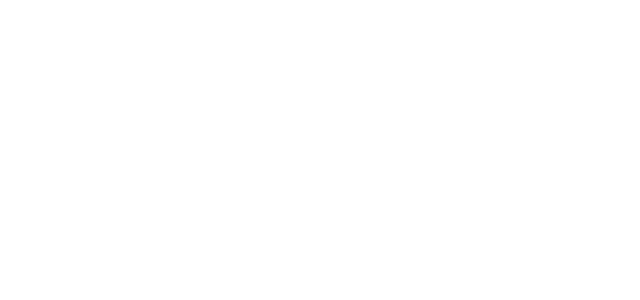
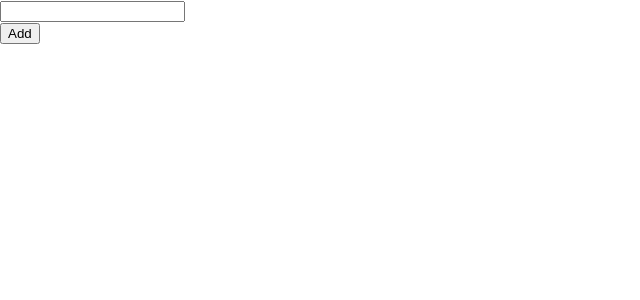
Before and after one commit to GuldanaBaktybekova/06-06, a React (Create React App) app: page / in a window 1280 px wide. Shown: the top 300 px of the page, without its empty margins (0-640 px from the left). Built offline with nearby package versions, Linux system fonts and the light colour scheme.

Commit message:
Added Input comp

```diff
--- a/src/App.js
+++ b/src/App.js
@@ -1,7 +1,9 @@
+import Input from "./components/Input";
 
 function App() {
   return (
     <div className="App">
+      <Input/>
 
     </div>
   );
--- /dev/null
+++ b/src/components/Input.js
@@ -0,0 +1,46 @@
+import { useState } from "react";
+
+function Input() {
+  const [items, setItems] = useState([]);
+  const [item, setItem] = useState("");
+
+  function Add(event) {
+    event.preventDefault();
+    setItems([
+      ...items,
+      {
+        name: item,
+      },
+    ]);
+    setItem("");
+  }
+  function Delete() {
+    setItems(!item.name);
+  }
+
+  return (
+    <>
+      <form onSubmit={Add}>
+        <input
+          name="item"
+          type="text"
+          value={item}
+          onChange={(item) => setItem(item.target.value)}
+        />
+      </form>
+      <button onClick={Add}>Add</button>
+      <ul>
+        {items.map((item) => (
+          <li>
+            {item.name}
+            <button onClick={Delete}>-</button>
+          </li>
+        ))}
+      </ul>
+    </>
+  );
+}
+
+export default Input;
+
+// https://daveceddia.com/usestate-hook-examples/
```
